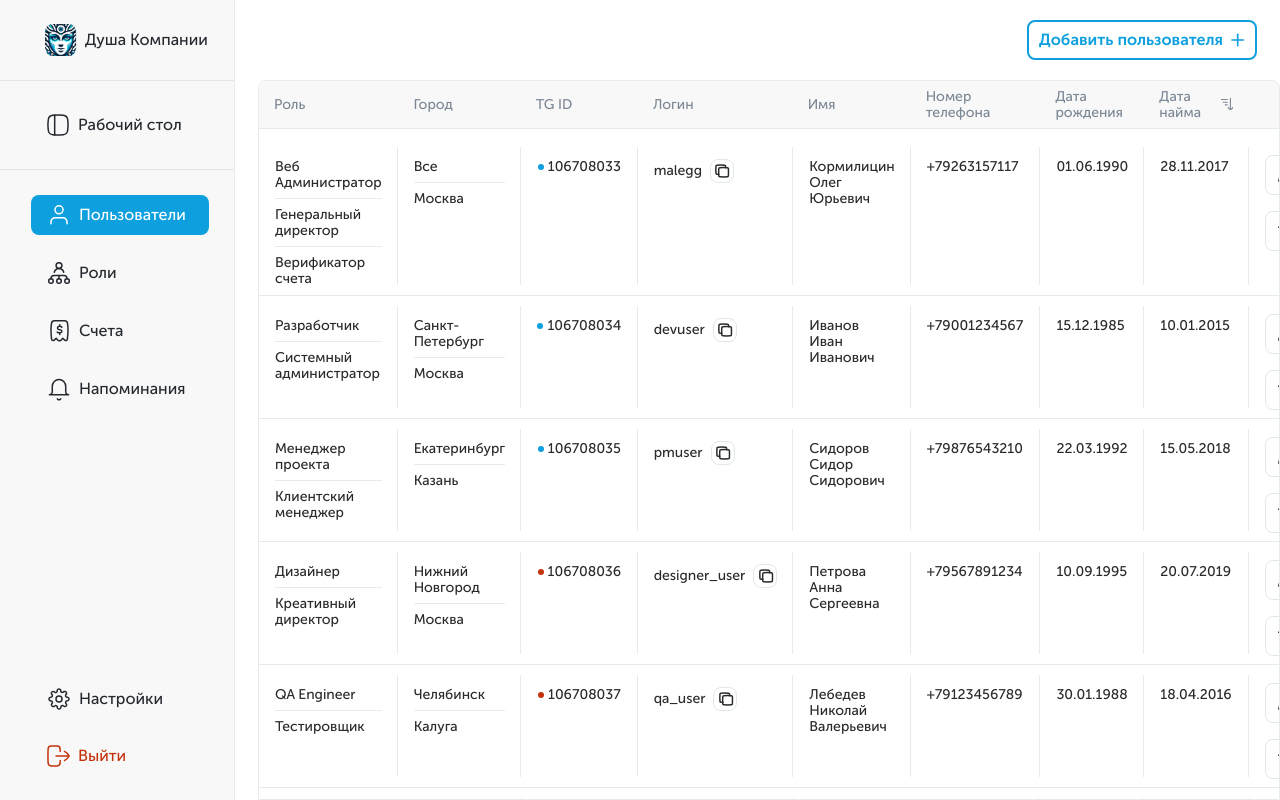
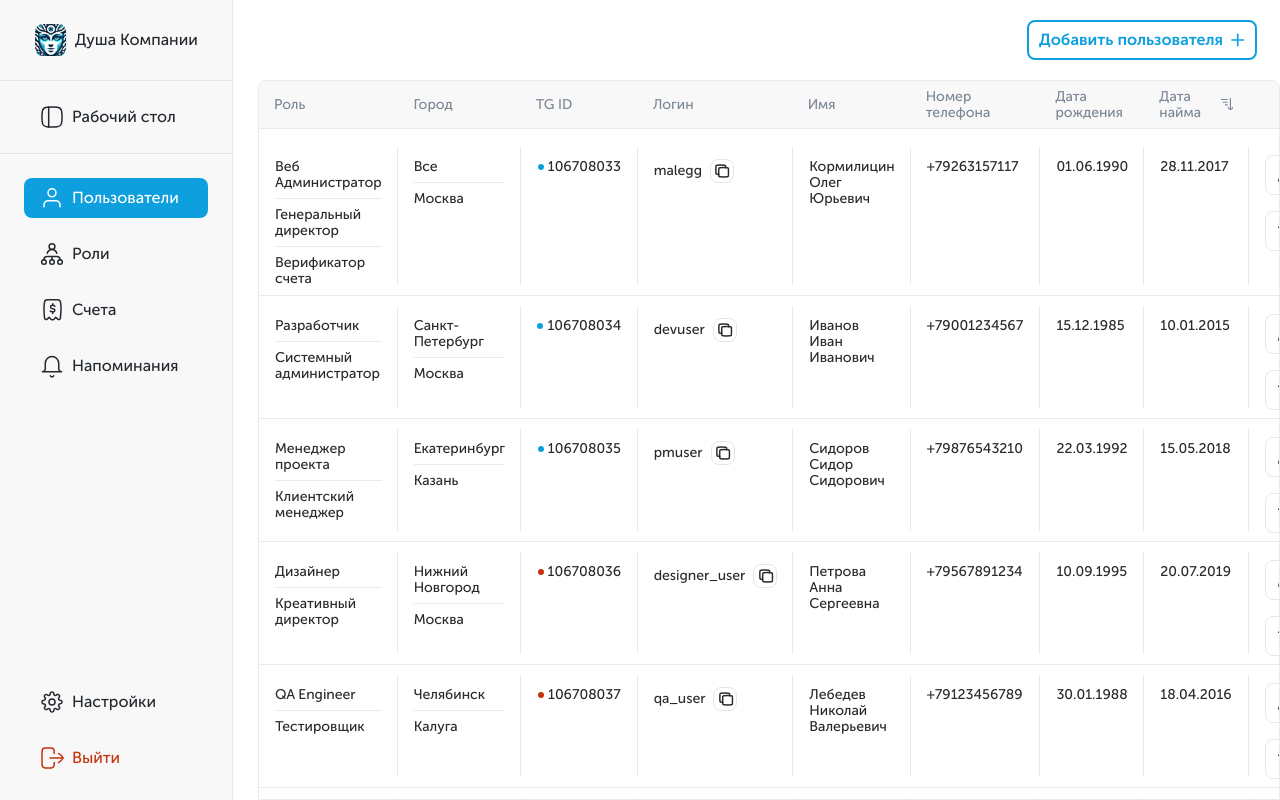
Before and after one commit to microgoose/soul-of-company, a React (Vite) app: page /users in a window 1280 px wide. Built offline with nearby package versions, Linux system fonts and the light colour scheme.

Commit message:
fix: smoother sidebar hiding (without animation)

```diff
--- a/src/widgets/main-sidebar-widget/ui/main-sidebar/MainSidebarWidget.module.scss
+++ b/src/widgets/main-sidebar-widget/ui/main-sidebar/MainSidebarWidget.module.scss
@@ -23,10 +23,10 @@
 }
 
 .headerSection {
-  padding: 24px 26px 24px 45px;
+  padding: 24px 34px 24px 35px;
 }
 .desktopSection {
-  padding: 24px 24px 24px 30px;
+  padding: 16px 24px 16px 24px;
   border-bottom-style: solid;
   border-bottom-width: 1px;
   border-bottom-color: var(--mc-sidebar-border);
@@ -35,7 +35,7 @@
   border-top-color: var(--mc-sidebar-border);
 }
 .bottomSection {
-  padding: 24px 24px 24px 30px;
+  padding: 24px 24px 22px 24px;
   display: flex;
   flex-direction: column;
   justify-content: space-between;
@@ -51,7 +51,7 @@
 
 .collapsed {
   .headerSection {
-    padding: 20px 20px 20px 30px;
+    padding: 24px 22px 16px 32px;
 
     a {
       display: block;
@@ -69,6 +69,10 @@
   }
 
   .desktopSection {
-    padding: 20px 20px 20px 30px;
+    padding: 16px 22px 16px 32px;
+  }
+
+  .bottomSection {
+    padding: 24px 22px 22px 32px;
   }
 }
--- a/src/widgets/main-sidebar-widget/ui/route-item/RouteItem.module.scss
+++ b/src/widgets/main-sidebar-widget/ui/route-item/RouteItem.module.scss
@@ -1,6 +1,5 @@
 .routeItem {
   font: var(--font-h2);
-  border: 1px solid transparent;
 }
 
 .routeItem > button {
@@ -20,7 +19,7 @@
 .routeItem.collapsed {
   padding: unset;
   justify-content: center;
-  border-color: var(--mc-sidebar-icon-border);
+  border: 1px solid var(--mc-sidebar-icon-border);
 
   .text {
     display: none;
```
